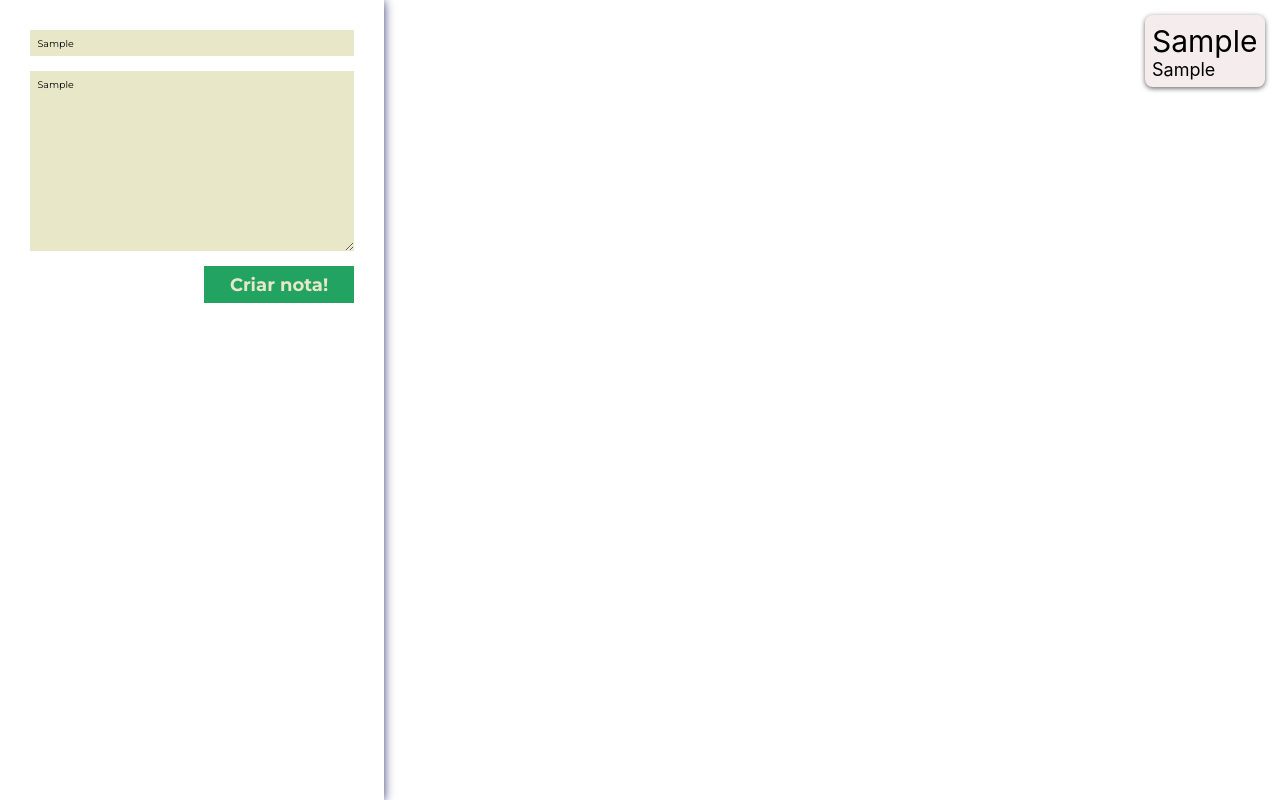
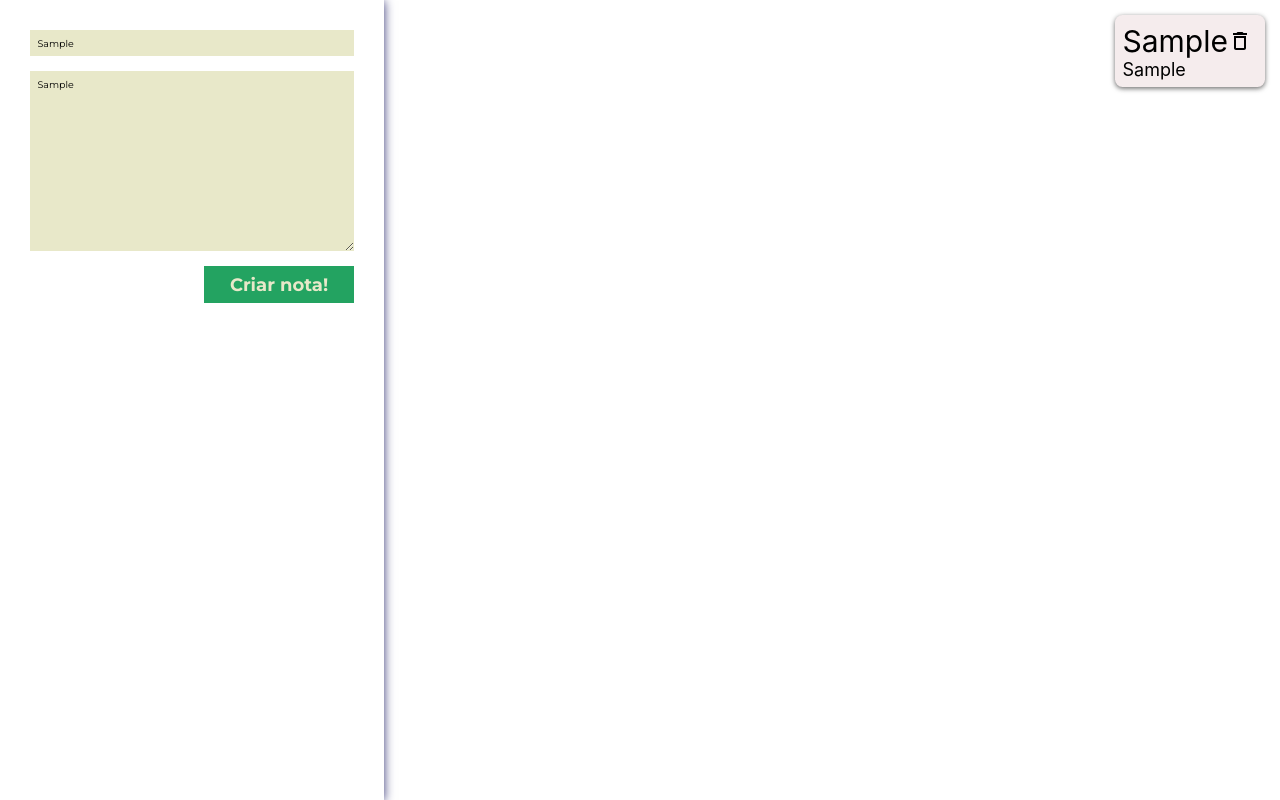
Before and after one commit to VitorVeector/ceep, a React (Create React App) app: page / in a window 1280 px wide. Both pictures are taken after typing "Sample", "Sample" into the empty fields and a click on the button "Criar nota!". Built offline with nearby package versions, Linux system fonts and the light colour scheme.

Commit message:
Add Delete Button

```diff
--- a/src/App.jsx
+++ b/src/App.jsx
@@ -17,10 +17,14 @@ class App extends Component {
     createNote(title, content){
       let newNote = {title, content}
       let newArrNotes = [...this.state.notes, newNote]
-      let newState = {
-        notes: newArrNotes
-      }
-      this.setState(newState)
+      this.setState({notes: newArrNotes})
+    },
+
+    deleteNote(indice){
+      let arrNote = this.state.notes
+      arrNote.splice(indice,1)
+      this.setState({notes: arrNote})
+      console.log("Deletar", indice)
     }
   }
 
@@ -35,8 +39,11 @@ class App extends Component {
             return (
               <li key={index}>
                 <CardNote
+                  indice={index}
                   title={e.title}
-                  content={e.content}/>
+                  content={e.content}
+                  delete={this.methods.deleteNote.bind(this)}
+                  />
               </li>
             );
           })}
--- a/src/components/cards/CardNote.jsx
+++ b/src/components/cards/CardNote.jsx
@@ -1,14 +1,21 @@
 import React, { Component } from "react";
 
 import './style.css'
+import {ReactComponent as Delete} from "../../assets/img/delete.svg"
 
 class ListaDeNotas extends Component {
 
+
+  apagar(){
+    let indice = this.props.indice
+    this.props.delete(indice)
+  }
   render() {
     return (
       <div className="cardNota">
         <header className="cardNota-header">
           <h1 className="cardNota-title">{this.props.title}</h1>
+          <Delete onClick={this.apagar.bind(this)}/>
         </header>
         <p className="cardNota-text">{this.props.content}</p>
       </div>
--- a/src/components/cards/style.css
+++ b/src/components/cards/style.css
@@ -10,7 +10,7 @@
     padding: .5rem;
     box-shadow: 0px .1rem 5px #6a6a6a;
     margin: 1rem;
-
+    min-width: 10rem;
 }
 
 .cardNota-header{
```
Also changed, not shown: src/assets/img/delete.svg (added).
